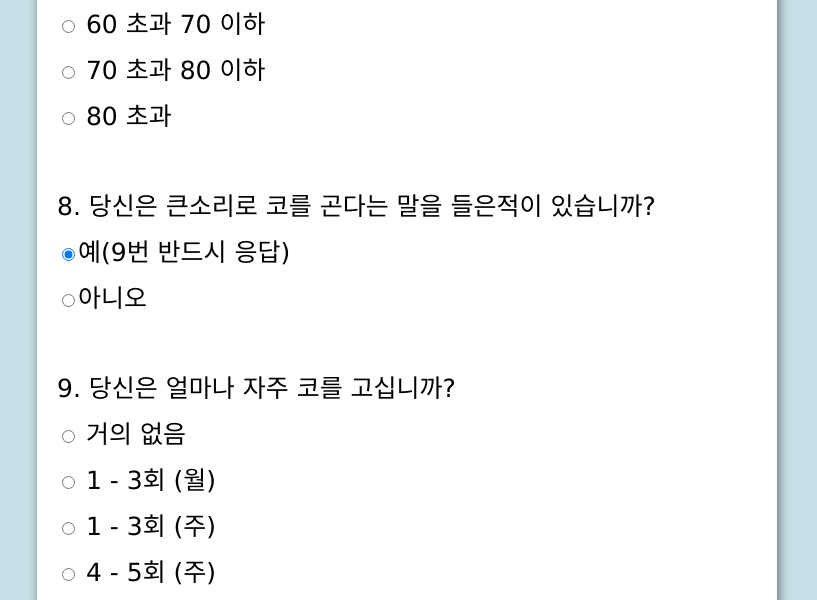
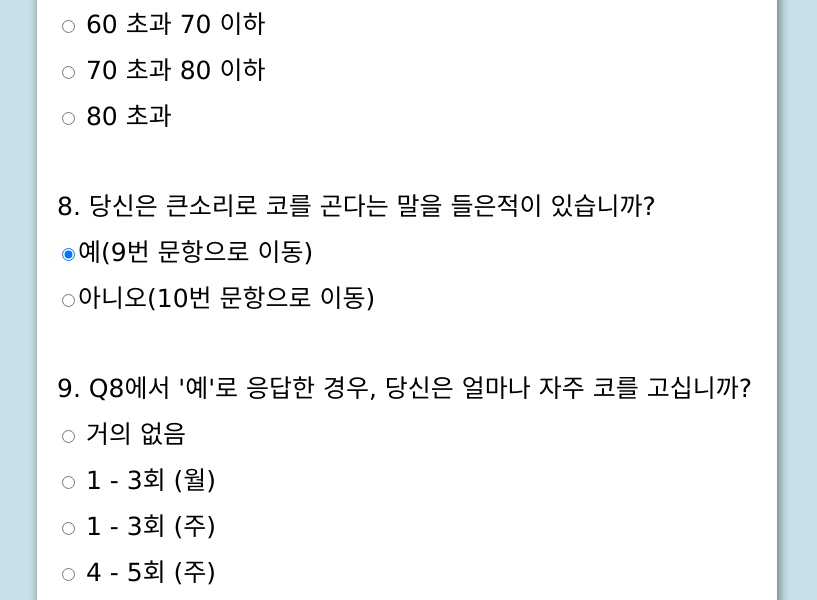
Before and after one commit to ubicomp-KNIH-proj/Beta_test1.0, a Flask app: template Betatest_v0.2/templates/one_time.html in a window 1280 px wide. Shown: the part 1534-2134 px from the top of the page, without its empty margins (233-1050 px from the left). Run offline with Flask 2, Linux system fonts and the light colour scheme; the template is opened without the code that fills it, so the values that code supplies are empty; some libraries are stand-ins or nearby versions.

Commit message:
movecursor, 연결 질문 html 수정

```diff
--- a/Betatest_v0.2/templates/one_time.html
+++ b/Betatest_v0.2/templates/one_time.html
@@ -25,6 +25,17 @@
 </head>
 <script type="text/javascript">
     function showPopup() { window.open("pop.html", "a", "width=400, height=300, left=100, top=50"); }
+    function moveCursora(tel) {
+        if (tel.value.length == 3) {
+            document.getElementById("phonenum1").focus();
+        }
+    } // 010에서 넘어가기
+    function moveCursorb(telbox) {
+        if (telbox.value.length == 4) {
+            document.getElementById("phonenum2").focus();
+        }
+    }// 1234에서 5678로 넘어가기
+
     // 활성화 비활성화
     $(document).ready(function () {
         $('.activation').on('click', function () {
@@ -177,17 +188,17 @@
                 8. 당신은 큰소리로 코를 곤다는 말을 들은적이 있습니까?
             </label>
             <label for="q8-1">
-                <input type="radio" class="activation" name="q8" id="q8-1" value="1" checked>예(9번 반드시 응답)</input>
+                <input type="radio" class="activation" name="q8" id="q8-1" value="1" checked>예(9번 문항으로 이동)</input>
             </label>
             <label for="q8-2">
-                <input type="radio" class="activation" name="q8" id="q8-2" value="2">아니오</input>
+                <input type="radio" class="activation" name="q8" id="q8-2" value="2">아니오(10번 문항으로 이동)</input>
             </label>
         </div>
         <br>
         <!-- 만약 코골이를 한다면 -->
         <div class="form-control">
 			<label for="q9" id="label-q9">
-                9. 당신은 얼마나 자주 코를 고십니까?
+                9. Q8에서 '예'로 응답한 경우, 당신은 얼마나 자주 코를 고십니까?
             </label>
 			<label for="q9-1">
                 <input type="radio" class="active" name="q9" id="q9-1" value="1"/>
```
